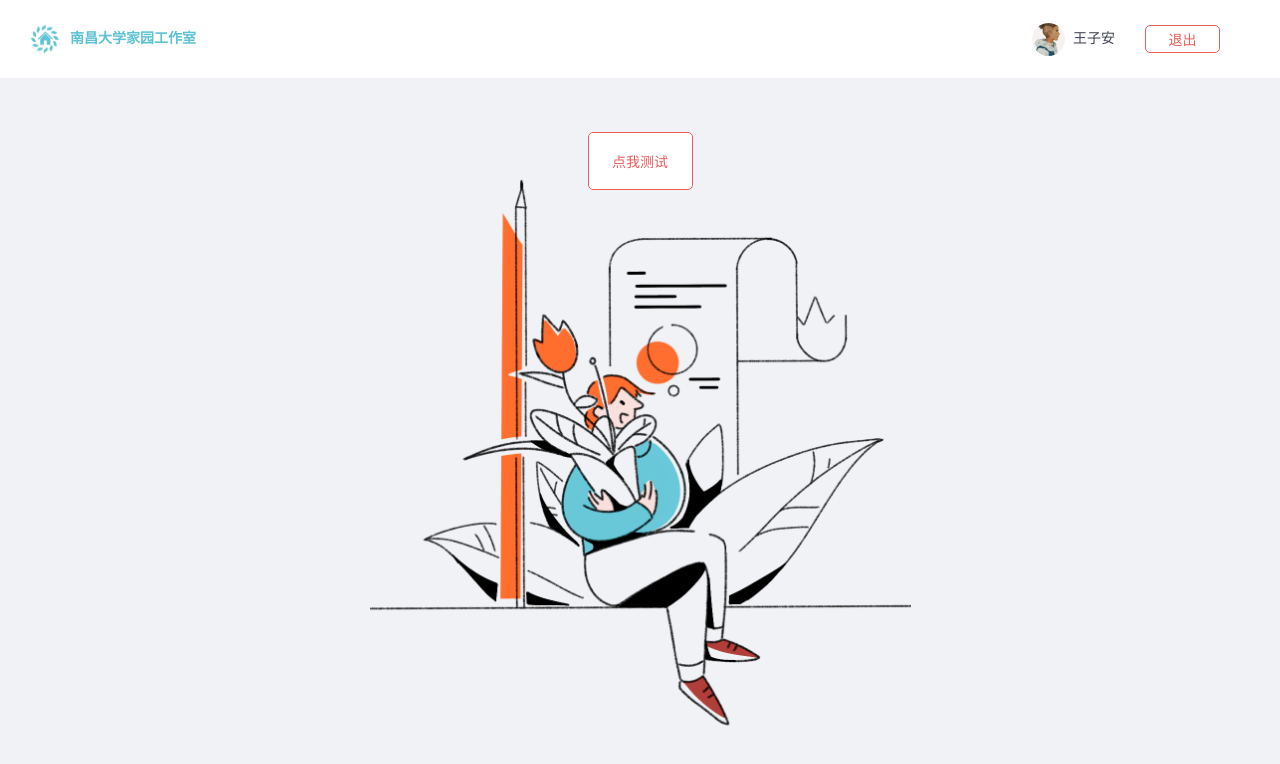
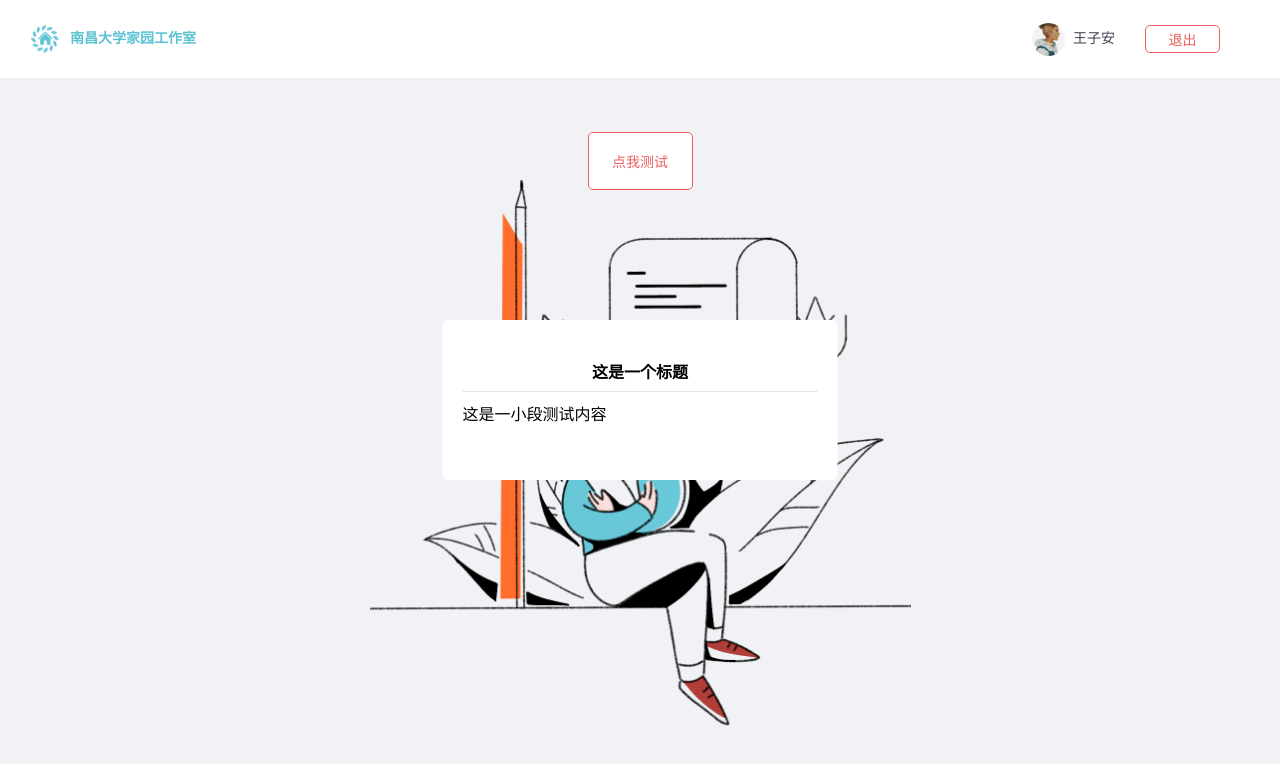
Before and after one commit to AnbolKing/ComponentGroup, a React (Create React App) app: page / in a window 1280 px wide. Shown: the top 764 px of the page. Built offline with nearby package versions, Linux system fonts and the light colour scheme.

Commit message:
:white_check_mark: 完成message但是DOM节点待纠正

```diff
--- a/src/components/Mask/index.js
+++ b/src/components/Mask/index.js
@@ -2,9 +2,17 @@ import React from 'react';
 import './style.css';
 
 const Mask = (props) => {
-  const { show, content } = props;
+  const { show, content, closeMask } = props;
+  const handleClose = () => {
+    if(closeMask) {
+      document.getElementsByClassName('mask-container')[0].style.display = 'none';
+    }
+    else {
+      return ;
+    }
+  }
   return (
-    <div className="mask-container" style={{display: show?'flex':'none'}}>
+    <div className="mask-container" style={{display: show?'flex':'none'}} onClick={handleClose}>
       <div className="mask-content">
         {content}
       </div>
--- /dev/null
+++ b/src/components/Message/index.js
@@ -0,0 +1,30 @@
+import React from 'react';
+import './style.css';
+
+const Message = (props) => {
+  const {content, title, time, position, show } = props;
+  if(!show) {
+    //document.getElementsByClassName('message-container')[0].style.display = 'none'
+  }
+  return (
+    <div className="message-container" style={position}>
+      {
+        title?(
+          <div className="message-title">
+            {title}
+          </div>
+        ):null
+      }
+      {
+        title?(
+          <div className="message-divide"></div>
+        ):null
+      }
+      <div className="message-content">
+        {content? content : 'CONTENT'}
+      </div>
+    </div>
+  )
+}
+
+export default Message;
--- /dev/null
+++ b/src/components/Message/style.css
@@ -0,0 +1,32 @@
+.message-container {
+    width: 355px;
+    height: 80px;
+    background: #FFFFFF;
+    border-radius: 5px;
+    padding: 40px 20px;
+    position: absolute;
+    top: 50%;
+    left: 50%;
+    transform: translate(-50%, -50%);
+}
+
+.message-container>.message-divide {
+    width: 100%;
+    height: 1px;
+    background: #70707034;
+    margin: 5px 0;
+}
+
+.message-container>.message-title {
+    text-align: center;
+    font-size: 16px;
+    font-weight: 600;
+    padding: 5px 0;
+}
+
+.message-container>.message-content {
+    text-align: left;
+    font-size: 16px;
+    font-weight: 400;
+    padding: 10px 0;
+}
--- a/src/components/Test/index.js
+++ b/src/components/Test/index.js
@@ -1,7 +1,7 @@
 import React ,{ Component } from 'react';
 import './style.css';
-import Mask from '../Mask/index';
-import Button from '../Button/index';
+// import Mask from '../Mask/index';
+import Message from '../Message/index'
 
 class Test extends Component {
   constructor(props) {
@@ -37,27 +37,15 @@ class Test extends Component {
   render() {
     return (
       <div className="test-container">
-        <Mask show={this.state.show} content={
-            <div>
-              <Button
-                text={'测试'}
-                onOK={() => {console.log('button');}}
-                type={'color'}
-              ></Button>
-              <Button
-                text={'测试'}
-                onOK={() => {console.log('button');}}
-                type={'ok'}
-              ></Button>
-              <Button
-                text={'测试'}
-                onOK={() => {console.log('button');}}
-                type={'danger'}
-              ></Button>
-            </div>
-          }
-        >
-        </Mask>
+        <Message
+          show={this.state.show}
+          content={'这是一小段测试内容'}
+          title={'这是一个标题'}
+          time={1000}
+          position={{
+            // top:'30px'
+          }}
+        ></Message>
         <button onClick={this.handleShowMask}>点我测试</button>
       </div>
     )
```
